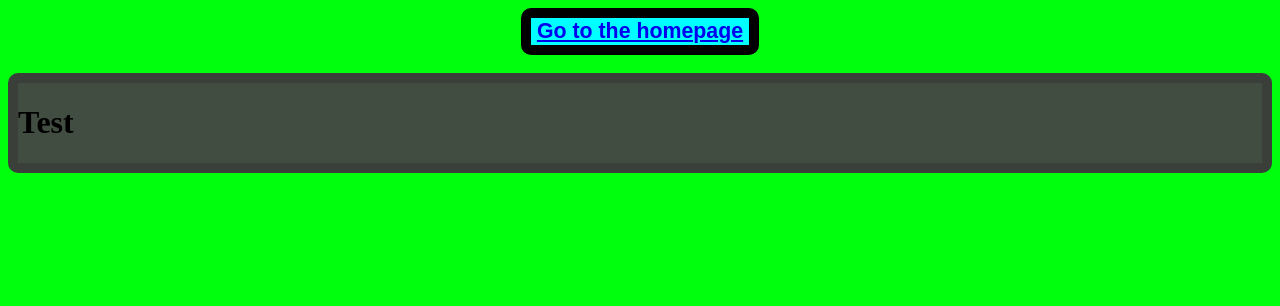
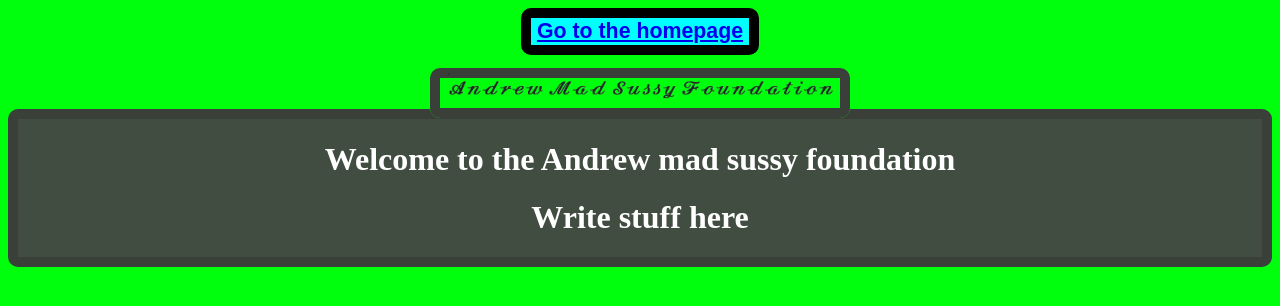
Before and after one commit to sebtheman/andrew-is-mad-sussy, a plain HTML site: page docs/index.html in a window 1280 px wide. Drawn offline with Linux system fonts and the light colour scheme.

Commit message:
add website

```diff
--- a/docs/index.css
+++ b/docs/index.css
@@ -9,6 +9,7 @@ body {
     border-color: black;
     font-size: 16pt;
     font-weight: bolder;
+    position: relative;
 }
 .andrew-mad-sussy_container {
     background-color: #424d42;
@@ -17,3 +18,21 @@ body {
     border-width: 10px;
     border-radius: 10px;
 }
+#andrew-mad-sussy_header-text {
+    background-color: #00ff0d;
+    border-color: #3a3f3a;
+    border-width: 10px;
+    border-style: solid;
+    border-radius: 10px;
+    letter-spacing: 2px;
+    font-size: 20pt;
+    font-weight: 900;
+    color: red;
+}
+#logo {
+    margin: 0;
+}
+h1 {
+    color: white;
+    text-align: center;
+}
--- a/docs/index.html
+++ b/docs/index.html
@@ -5,8 +5,10 @@
     </head>
     <body>
         <center><button id="homepage_button"><a href="https://sebtheman.github.io">Go to the homepage</a></button></center><br>
+        <center><span id="andrew-mad-sussy_header-text"><img src="images/logo.png" width="400px" height="auto" id="logo"></span></center>
         <div class="andrew-mad-sussy_container">
-            <h1>Test</h1>
+            <h1>Welcome to the Andrew mad sussy foundation</h1>
+            <h1>Write stuff here</h1>
         </div>
     </body>
 </html>
```
Also changed, not shown: docs/images/logo.png (added), 3 other files.
